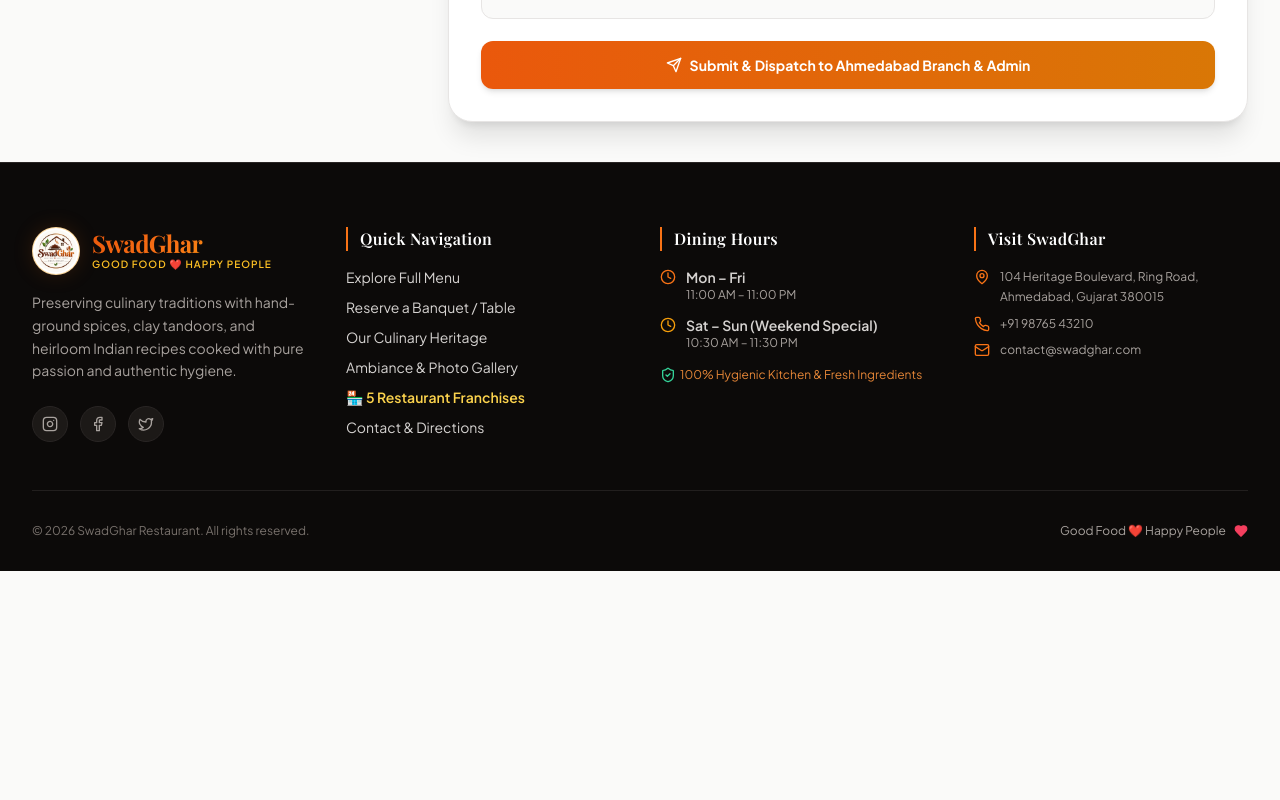
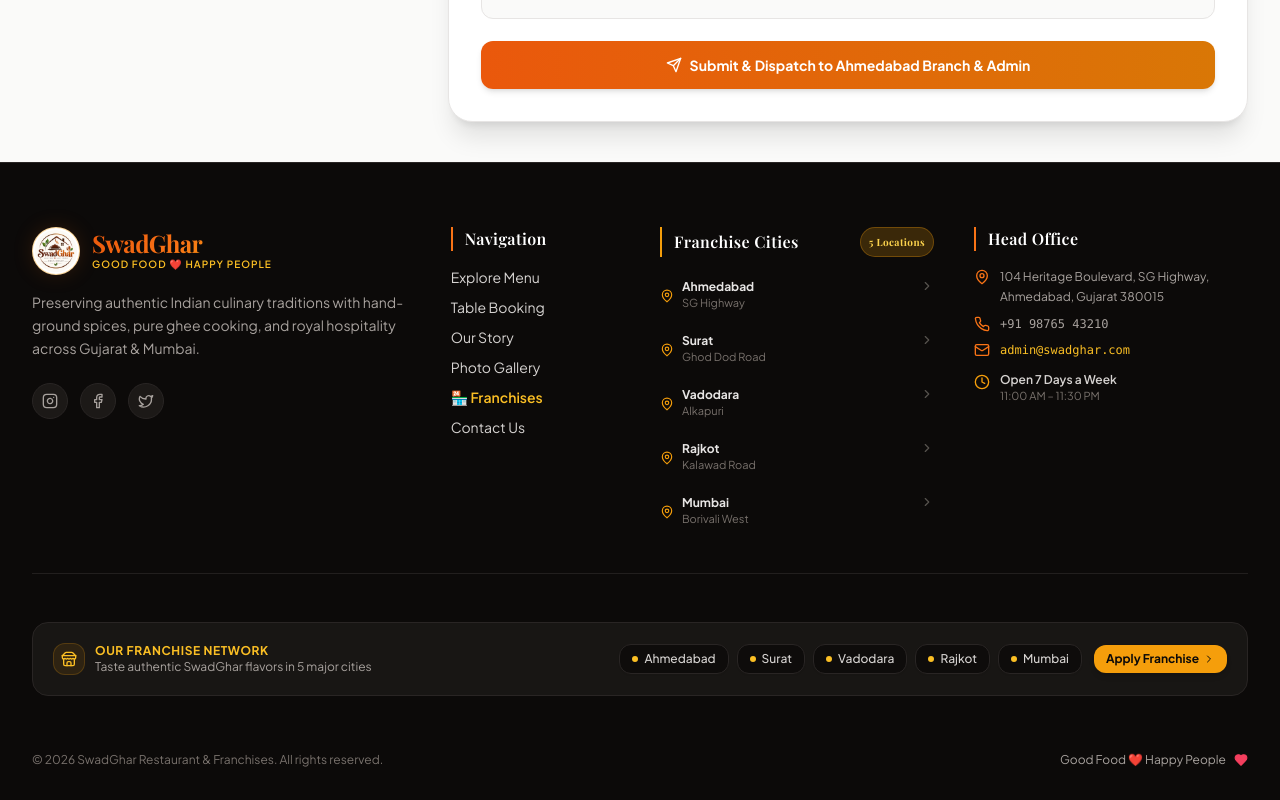
Before and after one commit to brijeshvek/swadGhar_restaurant, a React (Vite) app in the folder frontend/: page /contact in a window 1280 px wide. Shown: the part 895-1695 px from the top of the page. Before the commit the page ends 1466 px from the top, so only its background shows below. Built offline with nearby package versions, Linux system fonts and the light colour scheme; no server answers; a web font is replaced by a local one.

Commit message:
Show franchise cities list and quick navigation strip in footer

```diff
--- a/frontend/src/components/layout/Footer.jsx
+++ b/frontend/src/components/layout/Footer.jsx
@@ -10,15 +10,30 @@
   Twitter,
   Heart,
   ShieldCheck,
+  Store,
+  Building2,
+  ChevronRight,
+  Sparkles,
 } from 'lucide-react';
+
+const FRANCHISE_CITIES = [
+  { city: 'Ahmedabad', name: 'Ahmedabad Flagship', location: 'SG Highway', phone: '+91 98250 11234' },
+  { city: 'Surat', name: 'Surat Diamond City', location: 'Ghod Dod Road', phone: '+91 98250 22345' },
+  { city: 'Vadodara', name: 'Vadodara Royal', location: 'Alkapuri', phone: '+91 98250 33456' },
+  { city: 'Rajkot', name: 'Rajkot Darbar', location: 'Kalawad Road', phone: '+91 98250 44567' },
+  { city: 'Mumbai', name: 'Mumbai Express', location: 'Borivali West', phone: '+91 98250 55678' },
+];
 
 const Footer = () => {
   return (
     <footer className="bg-stone-950 text-stone-300 border-t border-stone-800 pt-16 pb-8">
-      <div className="max-w-7xl mx-auto px-4 sm:px-6 lg:px-8">
-        <div className="grid grid-cols-1 md:grid-cols-2 lg:grid-cols-4 gap-10 pb-12 border-b border-stone-800/80">
-          {/* Brand Info */}
-          <div className="space-y-4">
+      <div className="max-w-7xl mx-auto px-4 sm:px-6 lg:px-8 space-y-12">
+
+        {/* Main 4-Column Grid */}
+        <div className="grid grid-cols-1 md:grid-cols-2 lg:grid-cols-12 gap-10 pb-10 border-b border-stone-800/80">
+
+          {/* Brand Info (4 cols) */}
+          <div className="lg:col-span-4 space-y-4">
             <Link to="/" className="flex items-center gap-3">
               <img
                 src="/logo.png"
@@ -35,7 +50,7 @@
               </div>
             </Link>
             <p className="text-sm text-stone-400 leading-relaxed">
-              Preserving culinary traditions with hand-ground spices, clay tandoors, and heirloom Indian recipes cooked with pure passion and authentic hygiene.
+              Preserving authentic Indian culinary traditions with hand-ground spices, pure ghee cooking, and royal hospitality across Gujarat & Mumbai.
             </p>
             <div className="flex items-center gap-3 pt-2">
               <a
@@ -68,108 +83,156 @@
             </div>
           </div>
 
-          {/* Quick Links */}
-          <div className="space-y-4">
+          {/* Quick Navigation (2 cols) */}
+          <div className="lg:col-span-2 space-y-4">
             <h4 className="text-base font-serif font-semibold text-white tracking-wide border-l-2 border-brand-500 pl-3">
-              Quick Navigation
+              Navigation
             </h4>
             <ul className="space-y-2.5 text-sm">
               <li>
                 <Link to="/menu" className="hover:text-brand-400 transition-colors">
-                  Explore Full Menu
+                  Explore Menu
                 </Link>
               </li>
               <li>
                 <Link to="/reservations" className="hover:text-brand-400 transition-colors">
-                  Reserve a Banquet / Table
+                  Table Booking
                 </Link>
               </li>
               <li>
                 <Link to="/about" className="hover:text-brand-400 transition-colors">
-                  Our Culinary Heritage
+                  Our Story
                 </Link>
               </li>
               <li>
                 <Link to="/gallery" className="hover:text-brand-400 transition-colors">
-                  Ambiance & Photo Gallery
+                  Photo Gallery
                 </Link>
               </li>
               <li>
-                <Link to="/franchise" className="hover:text-amber-400 font-semibold text-amber-300 transition-colors flex items-center gap-1.5">
-                  <span>🏪 5 Restaurant Franchises</span>
+                <Link to="/franchise" className="text-amber-400 font-semibold hover:text-amber-300 transition-colors flex items-center gap-1">
+                  <span>🏪 Franchises</span>
                 </Link>
               </li>
               <li>
                 <Link to="/contact" className="hover:text-brand-400 transition-colors">
-                  Contact & Directions
+                  Contact Us
                 </Link>
               </li>
             </ul>
           </div>
 
-          {/* Working Hours */}
-          <div className="space-y-4">
-            <h4 className="text-base font-serif font-semibold text-white tracking-wide border-l-2 border-brand-500 pl-3">
-              Dining Hours
+          {/* Franchise Cities Section (3 cols) */}
+          <div className="lg:col-span-3 space-y-4">
+            <h4 className="text-base font-serif font-semibold text-white tracking-wide border-l-2 border-amber-500 pl-3 flex items-center justify-between">
+              <span>Franchise Cities</span>
+              <span className="text-[10px] font-bold px-2 py-0.5 rounded-full bg-amber-500/20 text-amber-300 border border-amber-500/30">
+                5 Locations
+              </span>
             </h4>
-            <div className="space-y-2 text-sm text-stone-400">
-              <div className="flex items-start gap-2.5">
-                <Clock className="w-4 h-4 text-brand-500 shrink-0 mt-0.5" />
-                <div>
-                  <p className="font-semibold text-stone-300">Mon – Fri</p>
-                  <p className="text-xs">11:00 AM – 11:00 PM</p>
-                </div>
-              </div>
-              <div className="flex items-start gap-2.5 pt-1">
-                <Clock className="w-4 h-4 text-amber-500 shrink-0 mt-0.5" />
-                <div>
-                  <p className="font-semibold text-stone-300">Sat – Sun (Weekend Special)</p>
-                  <p className="text-xs">10:30 AM – 11:30 PM</p>
-                </div>
-              </div>
-              <p className="text-xs text-brand-400/90 pt-2 flex items-center gap-1">
-                <ShieldCheck className="w-4 h-4 text-emerald-400" />
-                100% Hygienic Kitchen & Fresh Ingredients
-              </p>
-            </div>
+            <ul className="space-y-2.5 text-xs">
+              {FRANCHISE_CITIES.map((item, idx) => (
+                <li key={idx} className="group">
+                  <Link
+                    to="/franchise"
+                    className="flex items-start justify-between text-stone-300 hover:text-amber-400 transition-colors p-1.5 -mx-1.5 rounded-lg hover:bg-stone-900/60"
+                  >
+                    <div className="flex items-center gap-2">
+                      <MapPin className="w-3.5 h-3.5 text-amber-500 shrink-0 mt-0.5 group-hover:scale-110 transition-transform" />
+                      <div>
+                        <p className="font-bold text-stone-200 group-hover:text-amber-300">{item.city}</p>
+                        <p className="text-[11px] text-stone-500">{item.location}</p>
+                      </div>
+                    </div>
+                    <ChevronRight className="w-3.5 h-3.5 text-stone-600 group-hover:text-amber-400 group-hover:translate-x-0.5 transition-all" />
+                  </Link>
+                </li>
+              ))}
+            </ul>
           </div>
 
-          {/* Contact & Address */}
-          <div className="space-y-4">
+          {/* Contact & Support (3 cols) */}
+          <div className="lg:col-span-3 space-y-4">
             <h4 className="text-base font-serif font-semibold text-white tracking-wide border-l-2 border-brand-500 pl-3">
-              Visit SwadGhar
+              Head Office
             </h4>
             <div className="space-y-2.5 text-sm text-stone-400">
               <div className="flex items-start gap-2.5">
                 <MapPin className="w-4 h-4 text-brand-500 shrink-0 mt-0.5" />
                 <p className="text-xs leading-relaxed">
-                  104 Heritage Boulevard, Ring Road, Ahmedabad, Gujarat 380015
+                  104 Heritage Boulevard, SG Highway, Ahmedabad, Gujarat 380015
                 </p>
               </div>
               <div className="flex items-center gap-2.5">
                 <Phone className="w-4 h-4 text-brand-500 shrink-0" />
-                <a href="tel:+919876543210" className="text-xs hover:text-white transition-colors">
+                <a href="tel:+919876543210" className="text-xs hover:text-white transition-colors font-mono">
                   +91 98765 43210
                 </a>
               </div>
               <div className="flex items-center gap-2.5">
                 <Mail className="w-4 h-4 text-brand-500 shrink-0" />
-                <a href="mailto:contact@swadghar.com" className="text-xs hover:text-white transition-colors">
-                  contact@swadghar.com
+                <a href="mailto:admin@swadghar.com" className="text-xs hover:text-white transition-colors font-mono text-amber-400">
+                  admin@swadghar.com
                 </a>
               </div>
+              <div className="flex items-start gap-2.5 pt-1 text-xs">
+                <Clock className="w-4 h-4 text-amber-500 shrink-0 mt-0.5" />
+                <div>
+                  <p className="font-semibold text-stone-300">Open 7 Days a Week</p>
+                  <p className="text-[11px] text-stone-500">11:00 AM – 11:30 PM</p>
+                </div>
+              </div>
             </div>
+          </div>
+
+        </div>
+
+        {/* Interactive Franchise Cities Quick Strip */}
+        <div className="bg-stone-900/80 border border-stone-800 rounded-2xl p-4 sm:p-5 flex flex-col md:flex-row items-center justify-between gap-4">
+          <div className="flex items-center gap-2.5">
+            <div className="w-8 h-8 rounded-xl bg-amber-500/10 border border-amber-500/20 flex items-center justify-center text-amber-400">
+              <Store className="w-4 h-4" />
+            </div>
+            <div>
+              <span className="text-xs font-bold uppercase tracking-wider text-amber-400 block">
+                Our Franchise Network
+              </span>
+              <p className="text-xs text-stone-400">
+                Taste authentic SwadGhar flavors in 5 major cities
+              </p>
+            </div>
+          </div>
+
+          <div className="flex flex-wrap items-center justify-center gap-2">
+            {FRANCHISE_CITIES.map((c, idx) => (
+              <Link
+                key={idx}
+                to="/franchise"
+                className="px-3 py-1.5 rounded-xl bg-stone-950/80 hover:bg-amber-500/10 border border-stone-800 hover:border-amber-500/40 text-xs font-medium text-stone-300 hover:text-amber-300 transition-all flex items-center gap-1.5 shadow-sm"
+              >
+                <span className="w-1.5 h-1.5 rounded-full bg-amber-400"></span>
+                <span>{c.city}</span>
+              </Link>
+            ))}
+            <Link
+              to="/contact"
+              className="px-3 py-1.5 rounded-xl bg-amber-500 hover:bg-amber-400 text-stone-950 text-xs font-bold transition-all shadow-md flex items-center gap-1 ml-1"
+            >
+              <span>Apply Franchise</span>
+              <ChevronRight className="w-3 h-3" />
+            </Link>
           </div>
         </div>
 
         {/* Bottom Bar */}
-        <div className="pt-8 flex flex-col sm:flex-row items-center justify-between gap-4 text-xs text-stone-500">
-          <p>© {new Date().getFullYear()} SwadGhar Restaurant. All rights reserved.</p>
+        <div className="pt-2 flex flex-col sm:flex-row items-center justify-between gap-4 text-xs text-stone-500">
+          <p>© {new Date().getFullYear()} SwadGhar Restaurant & Franchises. All rights reserved.</p>
           <div className="flex items-center gap-1 text-stone-400">
             <span>Good Food ❤️ Happy People</span>
             <Heart className="w-3.5 h-3.5 text-rose-500 fill-rose-500 ml-1" />
           </div>
         </div>
+
       </div>
     </footer>
   );
```
Also changed, not shown: frontend/src/pages/Contact.jsx (+5 -12 lines).
